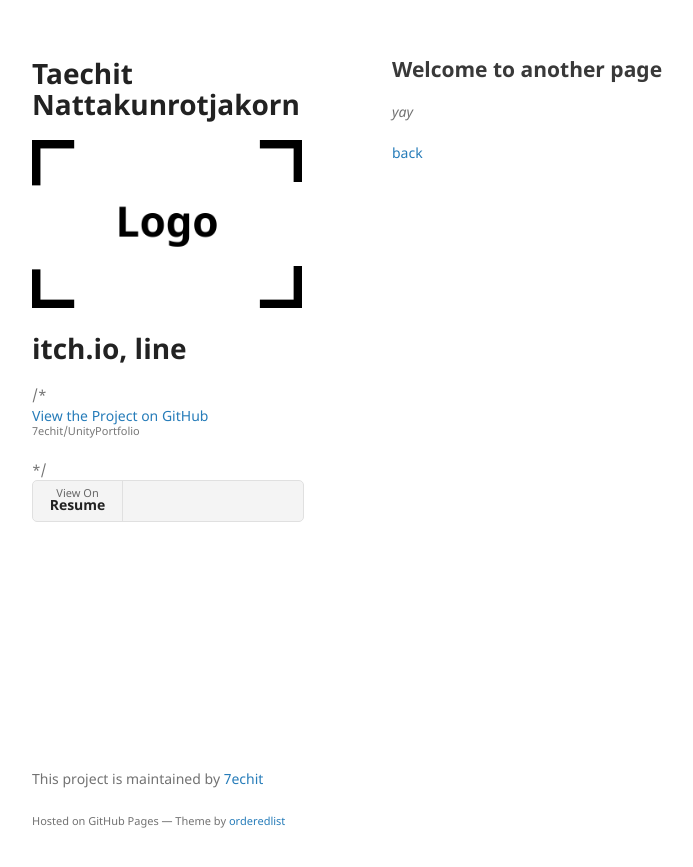
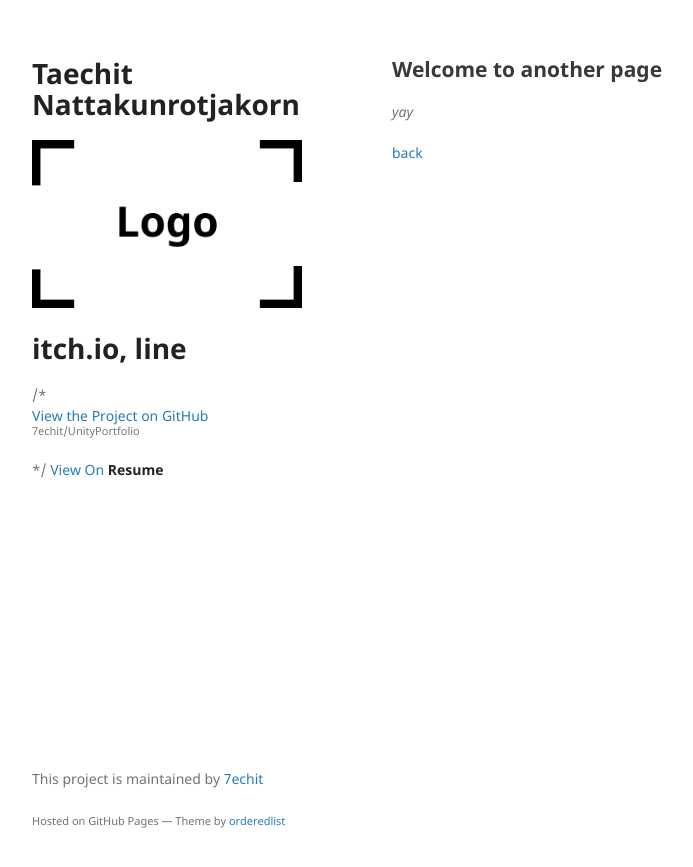
Before and after one commit to 7echit/UnityPortfolio, a Jekyll site: the page built from another-page.md, in a window 1280 px wide. Shown: the top 867 px of the page, without its empty margins (178-871 px from the left). Built offline with Jekyll 4.4.1, drawn with Linux system fonts in a browser that asks for light colours; the repository's description, which GitHub fills in, is left out; our own code applies the rules of GitHub Pages for plain Markdown files.

Commit message:
Update default.html

```diff
--- a/_layouts/default.html
+++ b/_layouts/default.html
@@ -29,9 +29,9 @@
         {% endif %}*/
 
         {% if site.show_downloads %}
-        <ul class="downloads">
-          <li><a href="https://drive.google.com/file/u/2/d/1Iy8tUNr0JzqzMCRPzjBYAjHOgbP1HYqo/view?usp=sharing" target= "_blank">View On <strong>Resume</strong></a></li>
-        </ul>
+
+          <a href="https://drive.google.com/file/u/2/d/1Iy8tUNr0JzqzMCRPzjBYAjHOgbP1HYqo/view?usp=sharing" target= "_blank">View On <strong>Resume</strong></a>
+
         {% endif %}
       </header>
       <section>
```
